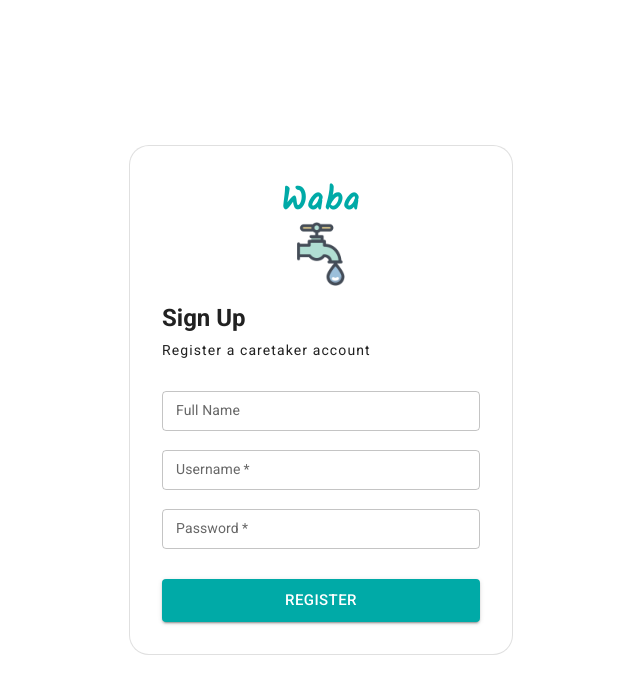
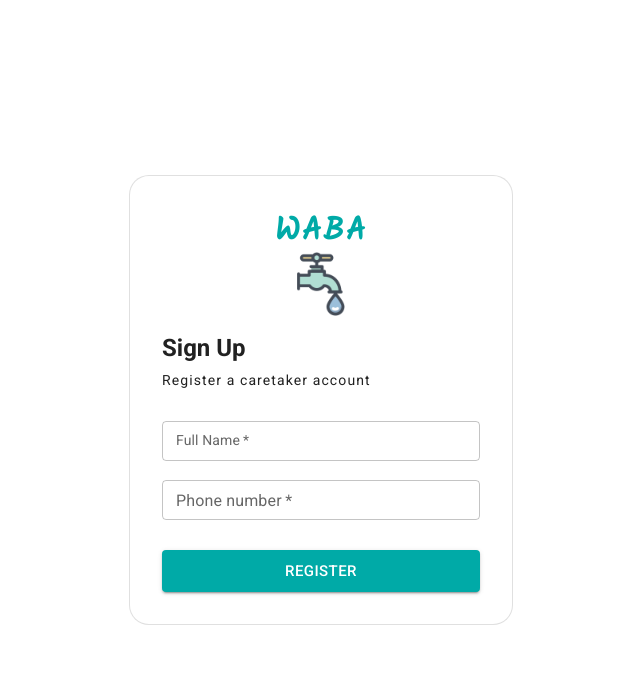
Before and after one commit to Ocholla-T/waba-rui, a React (Vite) app: page /auth/register in a window 1280 px wide. Shown: the top 694 px of the page, without its empty margins (319-959 px from the left). Built offline with nearby package versions, Linux system fonts and the light colour scheme.

Commit message:
ADD: form for registering new users

```diff
--- a/src/components/pages/register/index.scss
+++ b/src/components/pages/register/index.scss
@@ -1,4 +1,5 @@
-.register-form {
+.register {
+  &-form {
     &--title {
       font-family: 'Kalam', cursive;
       color: #00aaa7;
@@ -22,12 +23,5 @@
         font-size: 14px;
       }
     }
-
-  &--input {
-    & .MuiOutlinedInput-root {
-      &.Mui-focused fieldset {
-        border-color: '#00aaa7';
   }
 }
-  }
-}
--- a/src/components/pages/register/index.tsx
+++ b/src/components/pages/register/index.tsx
@@ -1,45 +1,37 @@
-import {
-  ChangeEvent,
-  ChangeEventHandler,
-  FC,
-  FormEvent,
-  FormEventHandler,
-  MutableRefObject,
-  ReactElement,
-  useRef,
-  useState,
-} from 'react'
+import { ChangeEventHandler, FC, FormEventHandler, ReactElement, useState } from 'react'
 import './index.scss'
 import Logo from '@images/logo.png'
 import Button from '@mui/material/Button'
 import Box from '@mui/material/Box'
 import { Card, TextField } from '@mui/material'
 
-import axios, { AxiosError, AxiosResponse } from 'axios'
+import axios, { AxiosError, AxiosRequestConfig, AxiosResponse } from 'axios'
+import { AuthService } from '@services/auth'
+import { useNavigate } from 'react-router-dom'
 
-type RegisterProps = {}
+type RegisterProps = {
+  toggleIsRegisteringState: (state: boolean) => void
+}
 
 type NewUser = {
   name: string
-  username: string
-  password: string
+  phone: string
 }
 
 type Errors = {
-  username: string[]
-  password: string[]
+  name: string[]
+  phone: string[]
 }
 
-export const Register: FC<RegisterProps> = (props: RegisterProps): ReactElement => {
+export const Register: FC<RegisterProps> = ({ toggleIsRegisteringState }): ReactElement => {
   const initialUserValues: NewUser = {
     name: '',
-    password: '',
-    username: '',
+    phone: '',
   }
 
   const initialErrorValues: Errors = {
-    password: [''],
-    username: [''],
+    name: [''],
+    phone: [''],
   }
 
   /*
@@ -47,19 +39,15 @@ export const Register: FC<RegisterProps> = (props: RegisterProps): ReactElement
    */
 
   const [inputValue, setInputValue] = useState<NewUser>(initialUserValues)
-  const [isRegisterFormActive, setIsRegisterFormActiveState] = useState<boolean>(true)
-
   /*
    * State to track error response from API
    */
 
   const [errors, setErrors] = useState<Errors>(initialErrorValues)
 
-  const textfield: MutableRefObject<HTMLDivElement[]> = useRef([])
+  const navigate = useNavigate()
 
-  const handleInputChange: ChangeEventHandler<HTMLInputElement> = (
-    event: ChangeEvent<HTMLInputElement>,
-  ): void => {
+  const handleInputChange: ChangeEventHandler<HTMLInputElement> = (event): void => {
     const { id, value } = event.target
 
     setErrors(initialErrorValues)
@@ -74,9 +62,7 @@ export const Register: FC<RegisterProps> = (props: RegisterProps): ReactElement
    * Register the caretaker onsubmit for register form
    */
 
-  const registerCaretaker: FormEventHandler<HTMLDivElement> = async (
-    event: FormEvent<HTMLDivElement>,
-  ): Promise<void> => {
+  const registerCaretaker: FormEventHandler<HTMLDivElement> = async (event): Promise<void> => {
     event.preventDefault()
 
     /*
@@ -84,7 +70,7 @@ export const Register: FC<RegisterProps> = (props: RegisterProps): ReactElement
      */
     setErrors(initialErrorValues)
 
-    const config = {
+    const config: AxiosRequestConfig<any> = {
       method: 'POST',
       url: 'https://waba-api.rascan.co.ke/api/register',
       headers: { Accept: 'application/json', 'Content-Type': 'application/json' },
@@ -96,7 +82,9 @@ export const Register: FC<RegisterProps> = (props: RegisterProps): ReactElement
     await axios
       .request(config)
       .then((response: AxiosResponse<any>) => {
-        console.log(response.data)
+        AuthService.setLocalStorage(response)
+        toggleIsRegisteringState(true)
+        navigate('/verification')
       })
       .catch(async (error): Promise<void> => {
         if (error instanceof AxiosError) {
@@ -109,11 +97,11 @@ export const Register: FC<RegisterProps> = (props: RegisterProps): ReactElement
 
   return (
     <main className="register">
-      {isRegisterFormActive && (
       <Box
         sx={{
           minWidth: '100vw',
           minHeight: '100vh',
+          maxHeight: { xs: '100vh' },
           display: 'flex',
           flexDirection: 'column',
           alignItems: 'center',
@@ -135,15 +123,14 @@ export const Register: FC<RegisterProps> = (props: RegisterProps): ReactElement
           }}
           onSubmit={registerCaretaker}
         >
-            <h1 className="register-form--title">Waba</h1>
+          <h1 className="register-form--title">WABA</h1>
           <img className="register-form--image" src={Logo} alt="waba logo" />
           <div className="register-form--text">
             <h2 className="register-form--text__subtitle">Sign Up</h2>
             <p className="register-form--text__desc">Register a caretaker account</p>
           </div>
-
           <TextField
-              ref={(element: HTMLDivElement) => (textfield.current[0] = element)}
+            required
             className="register-form--input"
             id="name"
             label="Full Name"
@@ -157,50 +144,27 @@ export const Register: FC<RegisterProps> = (props: RegisterProps): ReactElement
             sx={{
               marginTop: ' 1.1875rem',
             }}
+            error={errors.name[0].length > 0}
+            helperText={errors.name[0].length > 0 && `${errors.name[0]}`}
             value={inputValue.name}
             onChange={handleInputChange}
           />
-
           <TextField
-              ref={(element: HTMLDivElement) => (textfield.current[1] = element)}
             className="register-form--input"
-              InputLabelProps={{
-                style: {
-                  fontSize: 14,
-                },
-              }}
             required
-              id="username"
-              label="Username"
-              autoComplete="username"
-              fullWidth
-              size="small"
-              sx={{
-                marginTop: ' 1.1875rem',
-              }}
-              error={errors.username[0].length > 0}
-              helperText={errors.username[0].length > 0 && `${errors.username[0]}`}
-              value={inputValue.username}
-              onChange={handleInputChange}
-            />
-
-            <TextField
-              ref={(element: HTMLDivElement) => (textfield.current[2] = element)}
-              className="register-form--input"
-              InputLabelProps={{ style: { fontSize: 14 } }}
-              required
-              id="password"
-              label="Password"
-              type="password"
+            id="phone"
+            label="Phone number"
+            placeholder="+254 ********"
+            type="tel"
             autoComplete="new-password"
             fullWidth
             size="small"
             sx={{
               marginTop: ' 1.1875rem',
             }}
-              error={errors.password[0].length > 0}
-              helperText={errors.password[0].length > 0 && `${errors.password[0]}`}
-              value={inputValue.password}
+            error={errors.phone[0].length > 0}
+            helperText={errors.phone[0].length > 0 && `${errors.phone[0]}`}
+            value={inputValue.phone}
             onChange={handleInputChange}
           />
 
@@ -218,7 +182,6 @@ export const Register: FC<RegisterProps> = (props: RegisterProps): ReactElement
           </Button>
         </Card>
       </Box>
-      )}
     </main>
   )
 }
```
Lines whose indentation alone changed are shown as unchanged.
